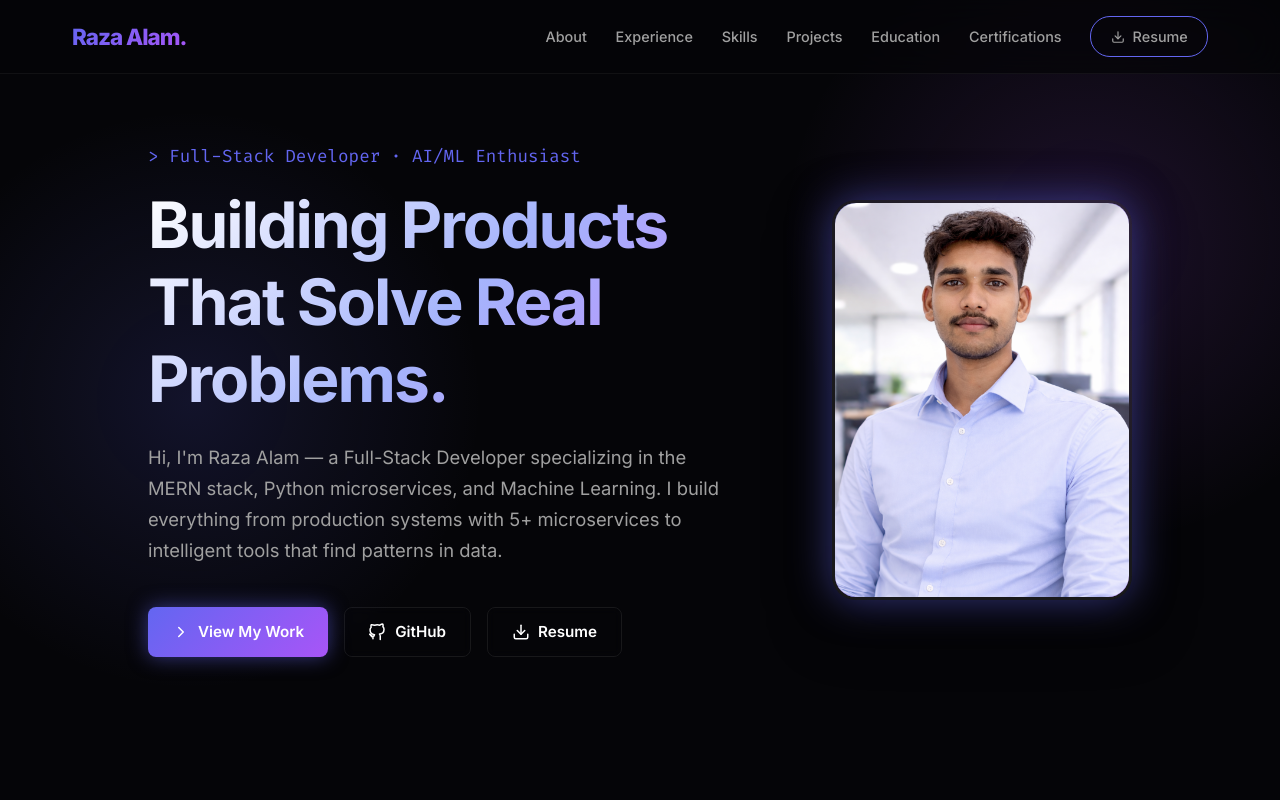
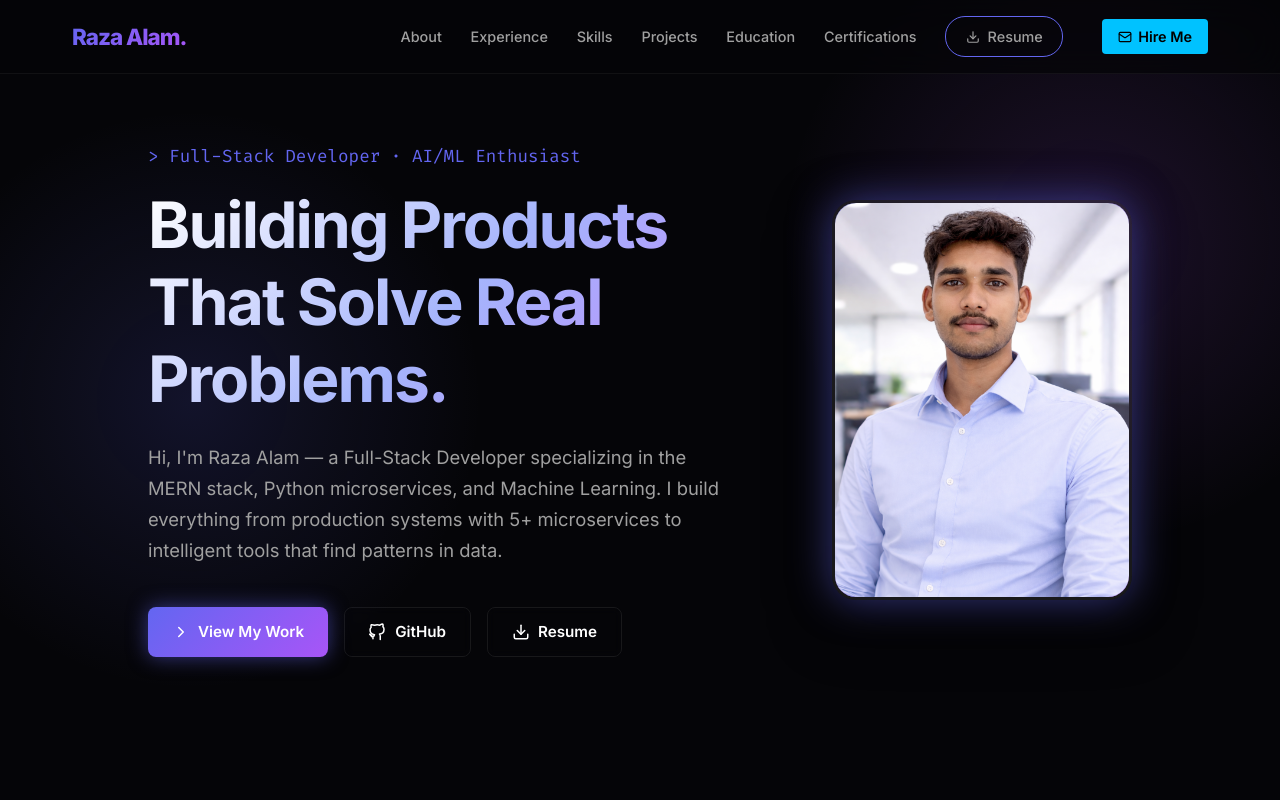
Before and after one commit to Mr-Raza-Alam/my_portfolio, a React (Vite) app in the folder frontend/: page / in a window 1280 px wide. Shown: the top 800 px of the page. Built offline with nearby package versions, Linux system fonts and the light colour scheme.

Commit message:
add on hire btn

```diff
--- a/frontend/src/components/Navbar.jsx
+++ b/frontend/src/components/Navbar.jsx
@@ -1,4 +1,4 @@
-import { Download } from 'lucide-react';
+import { Download, Mail } from 'lucide-react';
 
 const Navbar = () => (
   <nav>
@@ -19,6 +19,24 @@ const Navbar = () => (
         >
           <Download size={14} /> Resume
         </a>
+        <a
+          href="mailto:alam.raza23.27@gmail.com?subject=Job%20Opportunity"
+          className="btn btn-hire"
+          style={{
+            display: 'inline-flex',
+            alignItems: 'center',
+            gap: '0.4rem',
+            padding: '0.4rem 1rem',
+            backgroundColor: '#00c2ff',
+            color: '#000',
+            fontWeight: '600',
+            textDecoration: 'none',
+            borderRadius: '4px',
+            marginLeft: '10px'
+          }}
+        >
+          <Mail size={14} /> Hire Me
+        </a>
       </div>
     </div>
   </nav>
```
